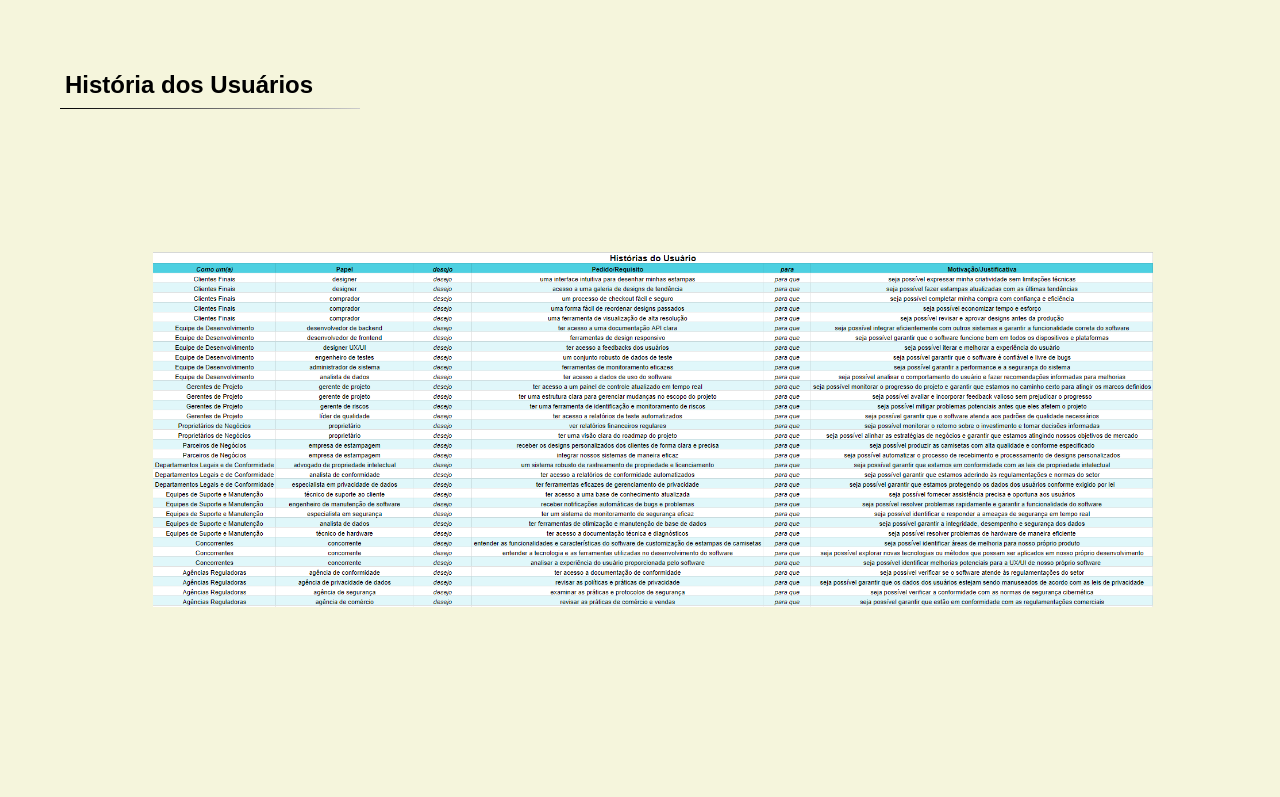
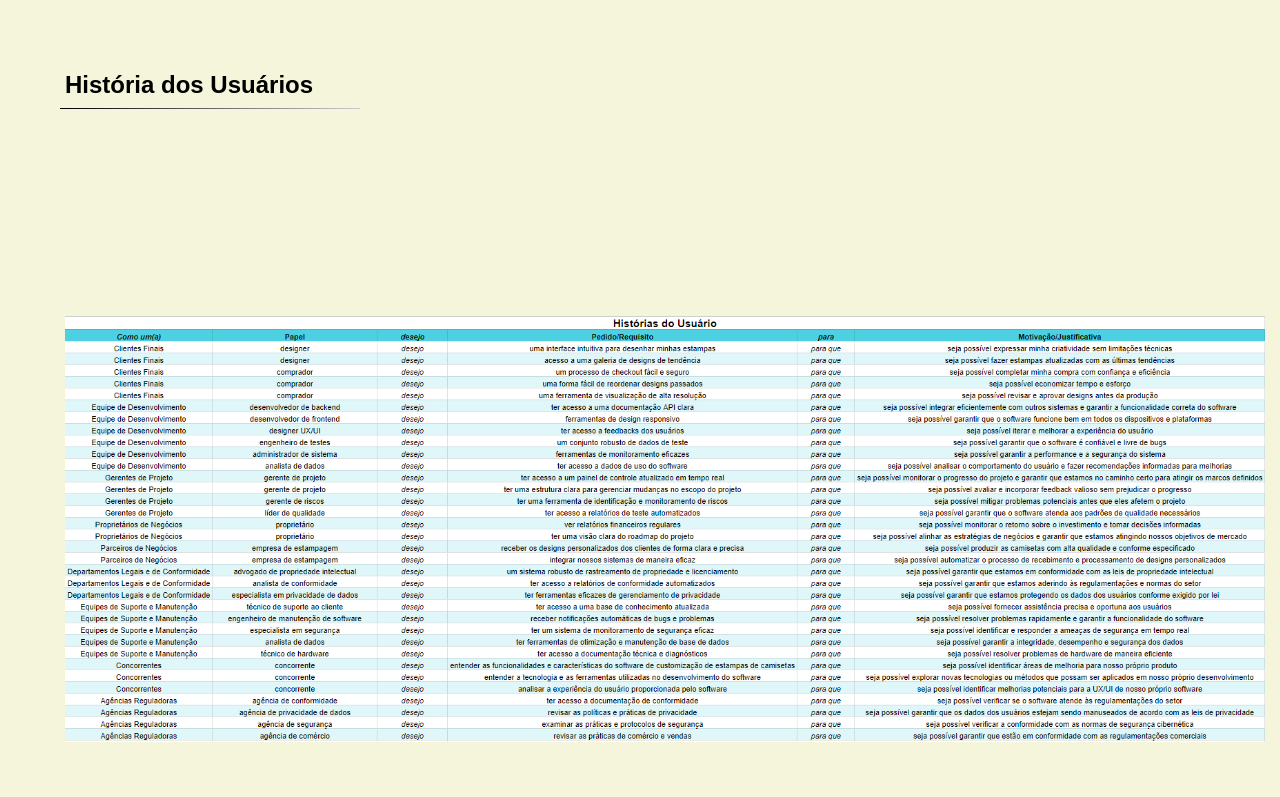
Before and after one commit to felipekuang/DesignWeave, a plain HTML site: page docs/index.html in a window 1280 px wide. Shown: the part 3320-4117 px from the top of the page. Drawn offline with Linux system fonts and the light colour scheme.

Commit message:
Update index.html

```diff
--- a/docs/index.html
+++ b/docs/index.html
@@ -200,7 +200,7 @@
     <div class="section" id="hist_usu_section">
       <h2> História dos Usuários </h2>
       <div style="text-align: center;">
-        <img id="hist_usu" src="historias_usuarios.png" alt="Historias" width="1000" height="600">
+        <img id="hist_usu" src="historias_usuarios.png" alt="Historias" width="1200" height="800">
         <div id="hist_usu_Modal" class="modal">
           <span class="close">&times;</span>
           <img class="modal-content" id="img02">
```
